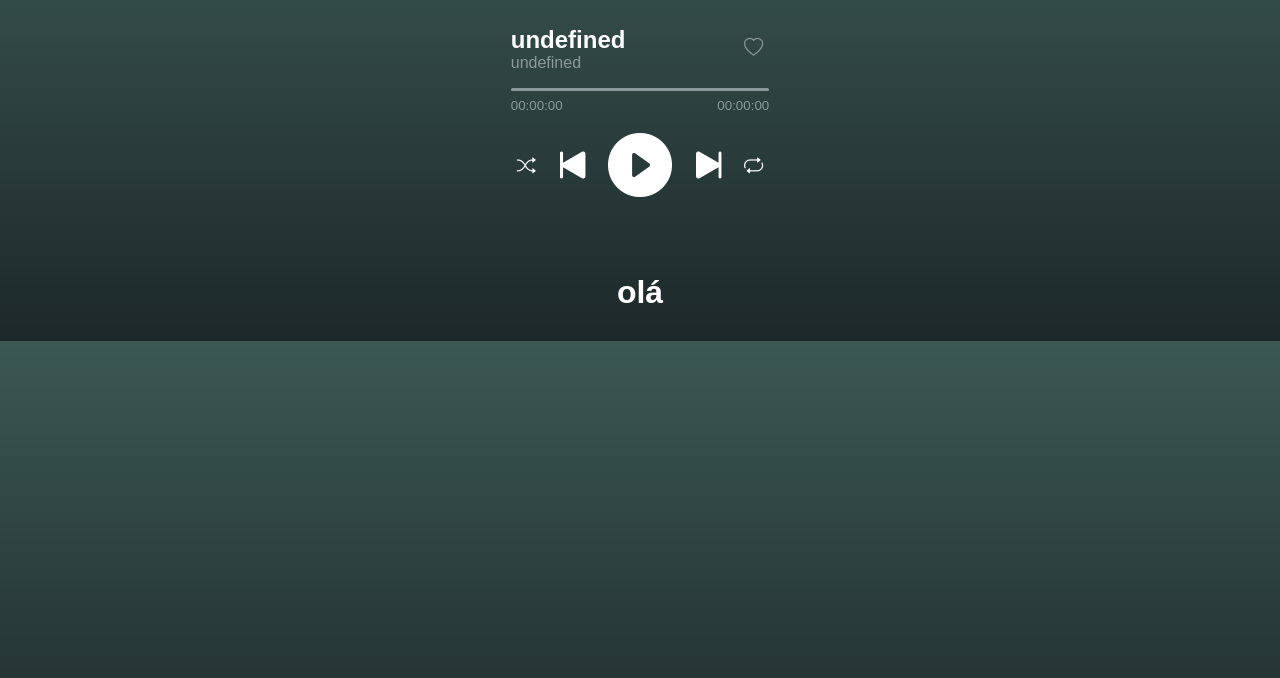
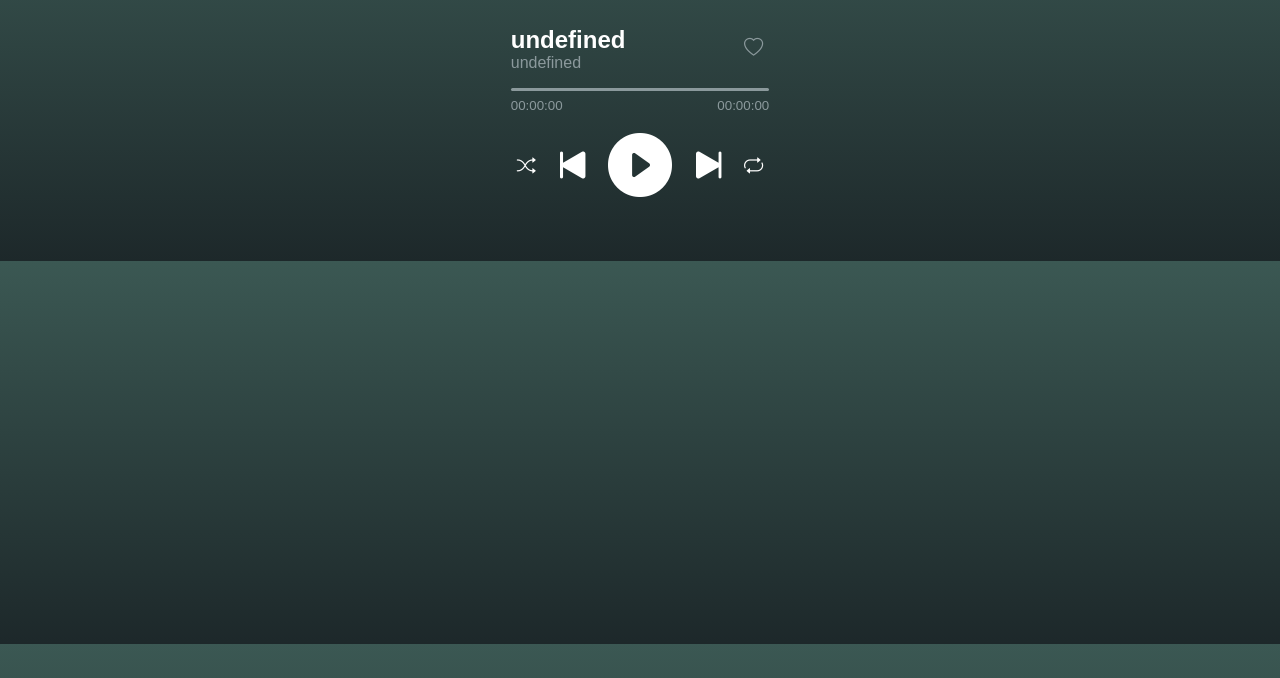
Before and after one commit to GabrielBenetti1103/Playermusic, a plain HTML site: page Playerdemusica/index.html in a window 1280 px wide. Shown: the part 122-800 px from the top of the page. Drawn offline with nearby package versions, Linux system fonts and the light colour scheme.

Commit message:
html edit

```diff
--- a/Playerdemusica/index.html
+++ b/Playerdemusica/index.html
@@ -41,7 +41,5 @@
   </div>
   </div>
   <script src="/Playerdemusica/script.js"></script>
-
-  <H1>olá</H1>
 </body>
 </html>
```
